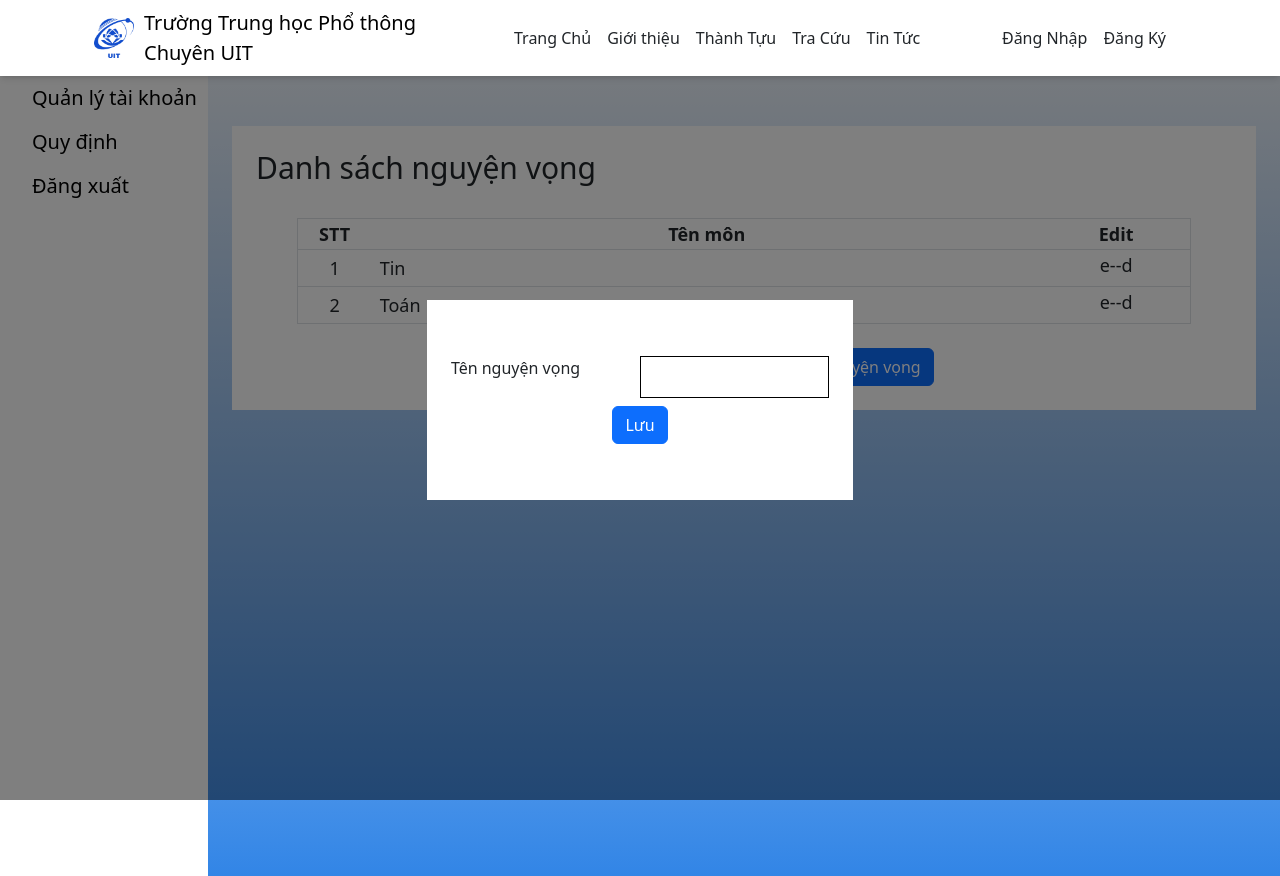
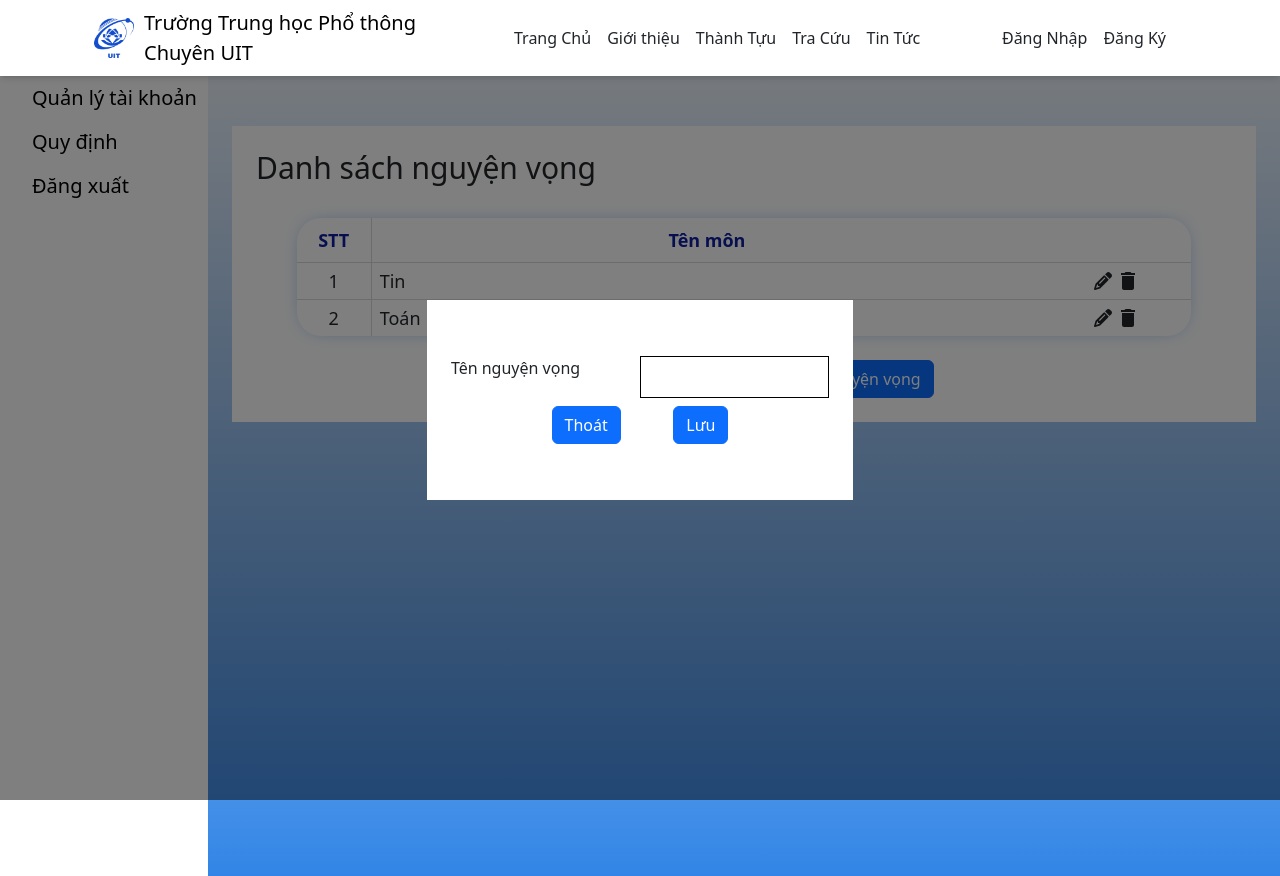
Before and after one commit to Team-Otters/admissions-university, a Next.js app: page /wishlist in a window 1280 px wide. Both pictures are taken after a click on the button "Thêm nguyện vọng". Built offline with nearby package versions, Linux system fonts and the light colour scheme.

Commit message:
update wish page

```diff
--- a/package.json
+++ b/package.json
@@ -11,14 +11,14 @@
   "dependencies": {
     "@nextui-org/modal": "^2.0.33",
     "bootstrap": "^5.3.3",
-    "feather-icons": "^4.29.1",
     "next": "14.1.3",
     "react": "^18",
     "react-bootstrap": "^2.10.2",
-    "react-dom": "^18"
+    "react-dom": "^18",
+    "react-icons": "^5.1.0"
   },
   "devDependencies": {
-    "@types/node": "^20",
+    "@types/node": "^20.12.7",
     "@types/react": "^18",
     "@types/react-dom": "^18",
     "autoprefixer": "^10.0.1",
--- a/src/app/wishlist/page.tsx
+++ b/src/app/wishlist/page.tsx
@@ -2,10 +2,21 @@
 import FormWish from "@/components/formWish";
 import React, { useState } from "react";
 import { Button, Container } from "react-bootstrap";
-import { Edit } from "feather-icons";
+import { FaPencil } from "react-icons/fa6";
+import { MdDelete } from "react-icons/md";
+import {
+  Table,
+  TableHeader,
+  TableBody,
+  TableColumn,
+  TableRow,
+  TableCell,
+} from "@nextui-org/table";
 
 const WishlistPage: React.FC = () => {
   const [isOpenForm, setIsOpenForm] = React.useState<boolean>(false);
+  const [isEdit, setIsEdit] = React.useState<boolean>(false);
+  const [rowToEdit, setRowToEdit] = React.useState<Wish>();
   const [wishlistData, setWishlistData] = React.useState<Wish[]>([
     {
       id: "NV001",
@@ -61,10 +72,26 @@ const WishlistPage: React.FC = () => {
     setWishlistData([]);
   };
 
+  const handleClearRow = (id: string): void => {
+    let temp = wishlistData;
+    let idx = 0;
+    temp = temp.filter((value) => {
+      if (value.id !== id) {
+        return value;
+      }
+    });
+    setWishlistData(temp);
+  };
+
   const handleSubmit = (newWish: Wish): void => {
     let temp = wishlistData;
     temp.push(newWish);
     setWishlistData(temp);
+  };
+
+  const handleEditRow = (w: Wish): void => {
+    setRowToEdit(w);
+    setIsOpenForm(true);
   };
   return (
     <Container
@@ -74,12 +101,14 @@ const WishlistPage: React.FC = () => {
     >
       <div className="p-4 bg-white mb-4">
         <h2 className="text-3xl">Danh sách nguyện vọng</h2>
-        <table className="w-11/12 mx-auto mt-8 border-collapse border border-gray text-lg">
+        <table className="w-11/12 mx-auto mt-8 text-lg shadow-tableShadow border-collapse rounded-3xl">
           <thead>
-            <tr className="border border-gray text-center">
-              <th className="w-2/12 lg:w-1/12">STT</th>
-              <th>Tên môn</th>
-              <th className="w-2/12">Edit</th>
+            <tr className="text-center text-blueTitle border-b border-gray">
+              <th className="border-gray w-2/12 lg:w-1/12 rounded-t-lg p-2">
+                STT
+              </th>
+              <th className="border-l border-gray p-2">Tên môn</th>
+              <th className="w-2/12 border-gray p-2"></th>
             </tr>
           </thead>
           <tbody>
@@ -87,21 +116,31 @@ const WishlistPage: React.FC = () => {
               ?.sort((a, b) => b.priority - a.priority)
               .map((item, index) => {
                 return (
-                  <tr className="border border-gray" key={index}>
-                    <td className="px-2 py-1 text-center">{index + 1}</td>
+                  <tr
+                    className="border-b border-gray rounded-b-lg last:border-none"
+                    key={index}
+                  >
+                    <td className="px-2 py-1 text-center border-r">
+                      {index + 1}
+                    </td>
                     <td className="px-2 py-1">{item.name}</td>
-                    <td className="flex flex-row justify-center">
-                      <text
+                    <td className="flex flex-row justify-center h-9 self-center justify-self-center">
+                      <button
                         className="cursor-pointer"
                         onClick={() => {
-                          setIsOpenForm(true);
+                          handleEditRow(item);
                         }}
                       >
-                        e--
-                      </text>
-                      <text className="cursor-pointer" onClick={() => {}}>
-                        d
-                      </text>
+                        <FaPencil size={18} />
+                      </button>
+                      <button
+                        className="cursor-pointer ml-1"
+                        onClick={() => {
+                          handleClearRow(item.id);
+                        }}
+                      >
+                        <MdDelete size={24} />
+                      </button>
                     </td>
                   </tr>
                 );
@@ -118,6 +157,7 @@ const WishlistPage: React.FC = () => {
           <Button
             className="bg-mainBlue"
             onClick={() => {
+              setRowToEdit(undefined);
               setIsOpenForm(true);
             }}
           >
@@ -129,7 +169,11 @@ const WishlistPage: React.FC = () => {
             <FormWish
               closeModal={() => setIsOpenForm(false)}
               onSubmit={handleSubmit}
-              defaultValue={{ id: "", name: "", priority: 1 }}
+              defaultValue={
+                rowToEdit === undefined
+                  ? { id: "", name: "", priority: -1 }
+                  : rowToEdit
+              }
             />
           </div>
         )}
--- a/src/components/formWish.tsx
+++ b/src/components/formWish.tsx
@@ -11,23 +11,23 @@ const FormWish: React.FC<{
     defaultValue || {
       id: "",
       name: "",
-      priority: "",
+      priority: -1,
     }
   );
   const [errors, setErrors] = useState("");
 
   const validateForm = () => {
-    if (formState.id && formState.name && formState.priority) {
+    if (formState.name) {
       setErrors("");
       return true;
     } else {
-      let errorFields = [];
-      for (const [key, value] of Object.entries(formState)) {
-        if (!value) {
-          errorFields.push(key);
-        }
-      }
-      setErrors(errorFields.join(", "));
+      // let errorFields = [];
+      // // for (const [key, value] of Object.entries(formState)) {
+      // if (!formState.name) {
+      //   errorFields.push(formState.name);
+      // }
+      // // }
+      setErrors("Tên nguyện vọng");
       return false;
     }
   };
@@ -49,7 +49,7 @@ const FormWish: React.FC<{
   return (
     <div
       //   className="w-1/2 h-1/2 bg-white border border-black font-notoSans justify-center p-2 "
-      className="z-20 w-5/6 sm:w-1/2 lg:w-1/3 h-1/4 bg-white flex items-center justify-center"
+      className="z-20 w-5/6 sm:w-1/2 lg:w-1/3 h-1/4 bg-white flex items-center justify-center font-notoSans"
       onClick={(e) => {
         // if (e.target.className === "modal-container") closeModal();
       }}
@@ -66,10 +66,17 @@ const FormWish: React.FC<{
             value={formState.name}
           />
         </div>
-        {errors && <div className="error">{`Please include: ${errors}`}</div>}
-        <Button type="submit" className="mt-2" onClick={handleSubmit}>
-          Lưu
-        </Button>
+        {errors && (
+          <div className="error">{`Không được để trống: ${errors}`}</div>
+        )}
+        <div className="flex flex-row w-1/2 justify-around">
+          <Button type="submit" className="mt-2" onClick={closeModal}>
+            Thoát
+          </Button>
+          <Button type="submit" className="mt-2 ml-4" onClick={handleSubmit}>
+            Lưu
+          </Button>
+        </div>
       </form>
     </div>
     // </div>
--- a/tailwind.config.ts
+++ b/tailwind.config.ts
@@ -26,6 +26,14 @@ const config: Config = {
         iconStroke: "#5B5B58",
         amaranth: "#e6325c",
       },
+
+      boxShadow: {
+        tableShadow: "0 0 20px -10px rgb(50, 133, 230)",
+      },
+
+      // borderRadius: {
+      //   tableLine: ""
+      // }
     },
   },
   plugins: [],
```
Also changed, not shown: 1 other file (tests, documents, lock files or other folders).
